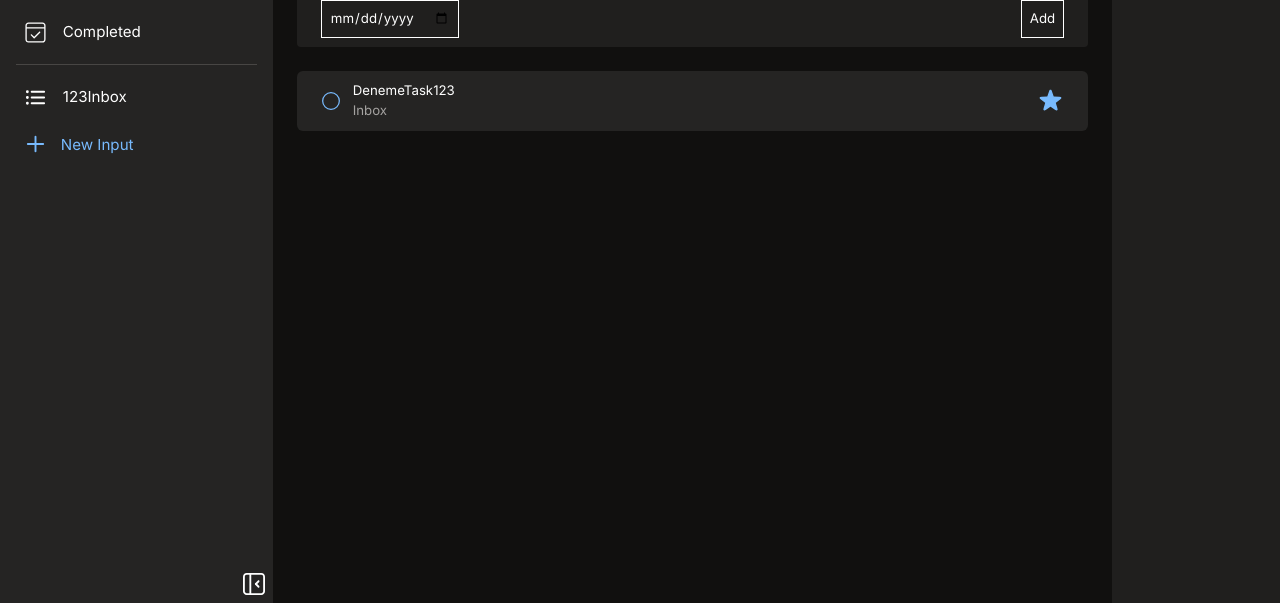
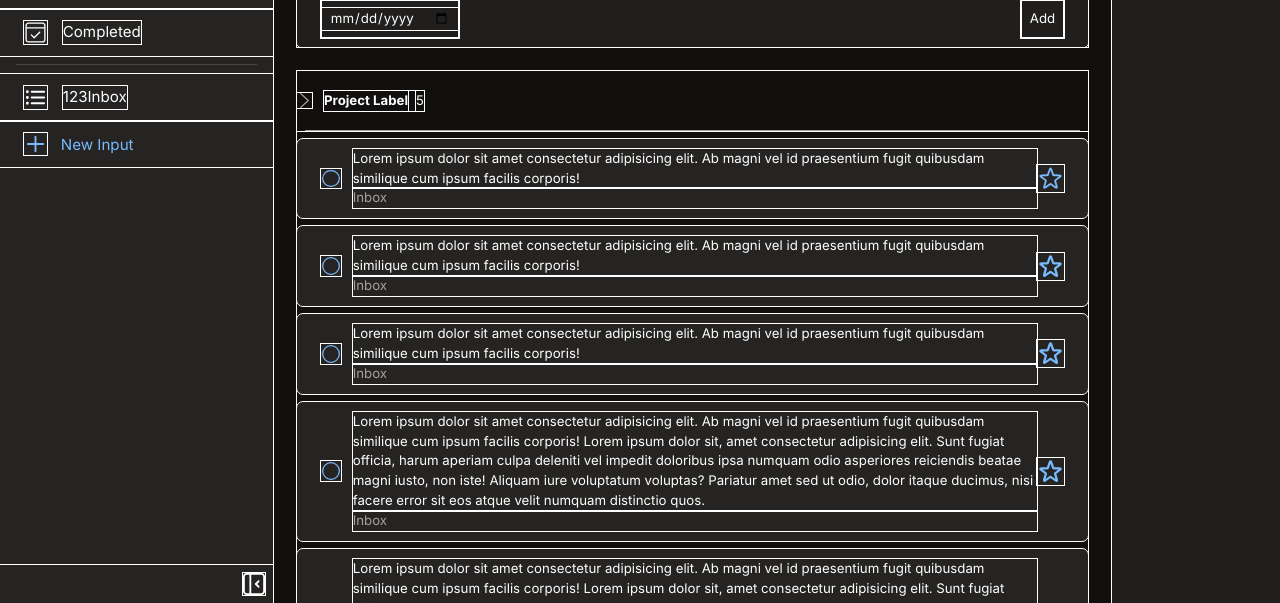
Before and after one commit to alpbayram/todo-list, a website built with webpack: page src/index.html in a window 1280 px wide. Shown: the part 197-800 px from the top of the page. Built offline with nearby package versions, Linux system fonts and the light colour scheme.

Commit message:
Proje list item'ları grup şeklinde düzenledim.

```diff
--- a/src/index.html
+++ b/src/index.html
@@ -88,6 +88,15 @@
 					</div>
 				</div>
 				<div class="content">
+					<div class="task-list-group collapsed" data-loaded="false">
+						<div class="icon">
+							<img src="./images/chevron-right.svg" alt="" />
+						</div>
+						<div class="group-text-container">
+							<p>Project Label</p>
+							<p>5</p>
+						</div>
+					</div>
 					<div class="task-list-item">
 						<div class="icon">
 							<input id="checkbox" class="checkbox" type="checkbox" />
--- a/src/scripts/inbox.js
+++ b/src/scripts/inbox.js
@@ -3,7 +3,7 @@ import projectIcon from "../images/list-ul-alt-svgrepo-com.svg";
 import importantIcon from "../images/header-important.svg";
 import upcomingIcon from "../images/calendar-1-svgrepo-com.svg";
 import completedIcon from "../images/order-completed-svgrepo-com.svg";
-
+import groupIcon from "../images/chevron-right.svg";
 import { Projects, Todo } from "./model.js";
 import { formatISO } from "date-fns";
 import { isToday } from "date-fns";
@@ -87,6 +87,29 @@ export function renderImportant(projectId, state) {
 	});
 }
 
+export function renderListGroup() {
+	const isProjectHasTask = Projects.projectList.forEach(function (item) {
+		if (item.tasks != null) {
+			return item;
+		}
+	});
+	const content = document.querySelector(".content");
+	const taskListGroup = document.createElement("div");
+	taskListGroup.classList.add("task-list-group", "collapsed");
+	taskListGroup.dataset.loaded = false;
+	const taskListGroupIcon = document.createElement("div");
+	taskListGroupIcon.classList.add("icon");
+	taskListGroup.appendChild(taskListGroupIcon);
+	const taskListGroupIconImg = document.createElement("img");
+	taskListGroupIconImg.setAttribute("src", groupIcon);
+	taskListGroupIcon.appendChild(taskListGroupIconImg);
+	const taskListGroupTextContainer = document.createElement("div");
+	taskListGroupTextContainer.classList.add("group-text-container");
+	const taskListGroupTextContainerP1 = document.createElement("p");
+	const taskListGroupTextContainerP2 = document.createElement("p");
+
+	taskListGroupTextContainerP1.textContent = null;
+}
 export function renderListItem(listItem) {
 	const content = document.querySelector(".content");
 	const taskListItem = document.createElement("div");
--- a/src/scripts/index.js
+++ b/src/scripts/index.js
@@ -11,7 +11,7 @@ import { renderProjectList, renderProjectListItem } from "./leftbar.js";
 import { formatISO } from "date-fns";
 import { parseISO } from "date-fns";
 ("./inbox.js");
-renderInbox(Projects.projectList[0].id);
+// renderInbox(Projects.projectList[0].id);
 renderProjectList();
 const inbox = document.querySelector(".inbox");
 const important = document.querySelector(".important");
@@ -34,11 +34,11 @@ function domControl(event) {
 			: (leftBar.dataset.state = "open");
 	} else if (event.target.matches(".menu-button")) {
 		if (event.target.classList.contains("important")) {
-			renderImportant(event.target.closest("[data-id]").dataset.id,"important");
+			renderImportant(event.target.closest("[data-id]").dataset.id, "important");
 		} else if (event.target.classList.contains("upcoming")) {
-			renderImportant(event.target.closest("[data-id]").dataset.id,"upcoming");
+			renderImportant(event.target.closest("[data-id]").dataset.id, "upcoming");
 		} else if (event.target.classList.contains("completed")) {
-			renderImportant(event.target.closest("[data-id]").dataset.id,"completed");
+			renderImportant(event.target.closest("[data-id]").dataset.id, "completed");
 		} else {
 			const projectIndex = Projects.projectList.findIndex(function (item) {
 				if (item.id == event.target.closest("[data-id]").dataset.id) {
--- a/src/styles/content.css
+++ b/src/styles/content.css
@@ -107,7 +107,7 @@
 			border: none;
 			padding-left: 8px;
 			padding-right: 8px;
-			&:focus{
+			&:focus {
 				outline: 0;
 			}
 		}
@@ -175,12 +175,13 @@
 				color: #a5a3a1;
 			}
 		}
+		& .icon {
+			height: 1.3125rem;
+			position: relative;
+			aspect-ratio: 1;
+		}
 	}
-	& .icon {
-		height: 1.3125rem;
-		position: relative;
-		aspect-ratio: 1;
-	}
+
 	& .important {
 		height: 1.8rem;
 		position: relative;
@@ -217,3 +218,46 @@
 		}
 	}
 }
+.task-list-group {
+	display: flex;
+	padding: 0 24px 0 0;
+	min-height: calc(2.625rem + 20px);
+	background-color: transparent;
+	padding-top: 10px;
+	padding-bottom: 10px;
+	align-items: center;
+	position: relative;
+	& .group-text-container {
+		display: flex;
+		margin-left: 12px;
+		& p:first-child {
+			font-weight: bold;
+		}
+		& p:last-child {
+			margin-left: 8px;
+		}
+	}
+	& .icon {
+		height: 1rem;
+		position: relative;
+		aspect-ratio: 1;
+
+		& img {
+			transform: rotate(90deg);
+		}
+	}
+	&.collapsed {
+		& .icon img {
+			transform: rotate(0deg);
+		}
+		&::after {
+			position: absolute;
+			content: "";
+			bottom: 0;
+			height: 1px;
+			width: 98%;
+			left: 1%;
+			background-color: #a5a3a1;
+		}
+	}
+}
--- a/src/styles/style.css
+++ b/src/styles/style.css
@@ -1,5 +1,5 @@
 * {
-	/* outline: 1px solid white; */
+	outline: 1px solid white;
 }
 body {
 	touch-action: manipulation;
```
Also changed, not shown: src/images/chevron-right.svg (added).
